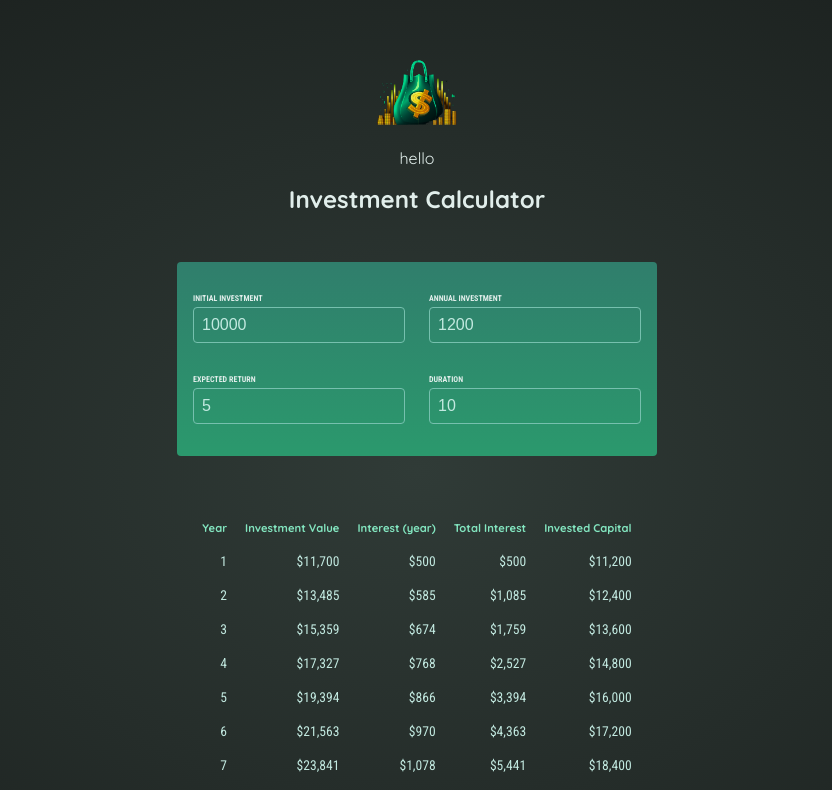
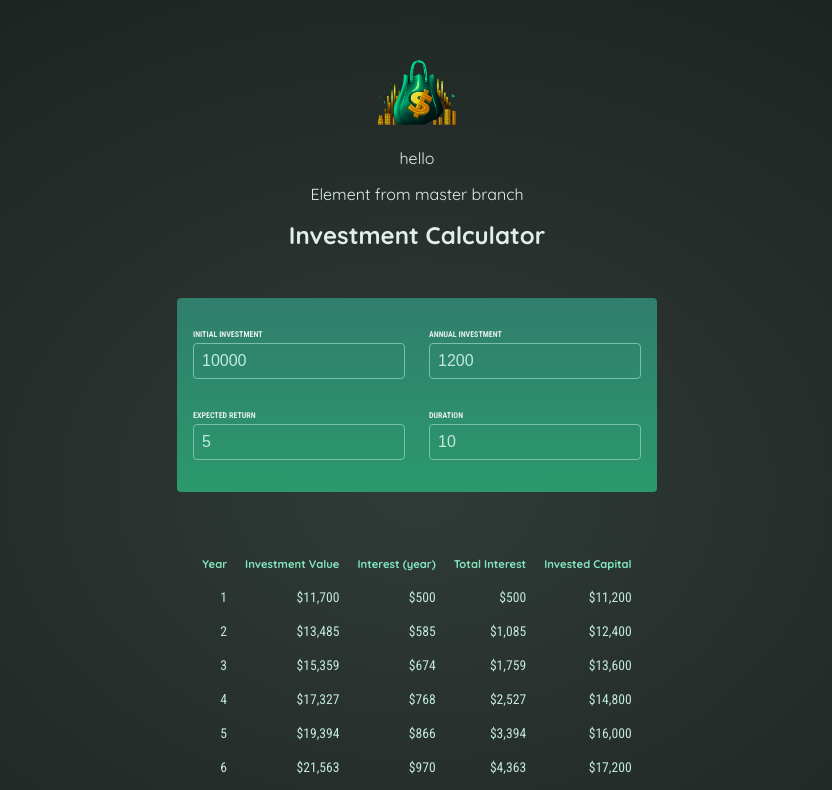
Before and after one commit to DavidMar78/investment-calculator, a React (Vite) app: page / in a window 1280 px wide. Shown: the top 790 px of the page, without its empty margins (223-1055 px from the left). Built offline with nearby package versions, Linux system fonts and the light colour scheme.

Commit message:
feature: add text header view

```diff
--- a/src/components/Header.jsx
+++ b/src/components/Header.jsx
@@ -7,6 +7,7 @@ const Header = () => {
         <header id="header">
             <img src={image} alt="Logo showing a money bag"/>
             <p>hello </p>
+            <p>Element from master branch </p>
             <h1>Investment Calculator</h1>
         </header>
     );
```
